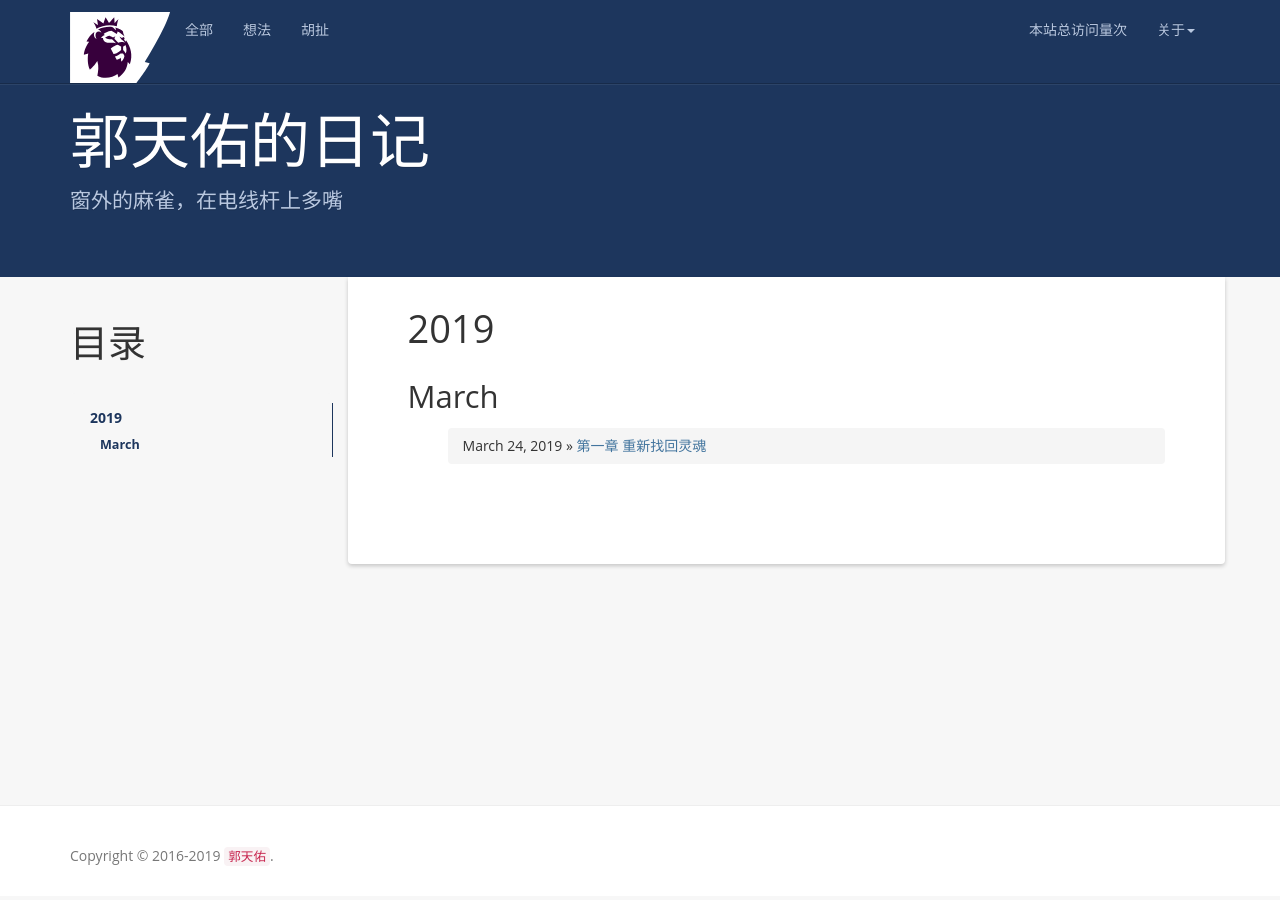
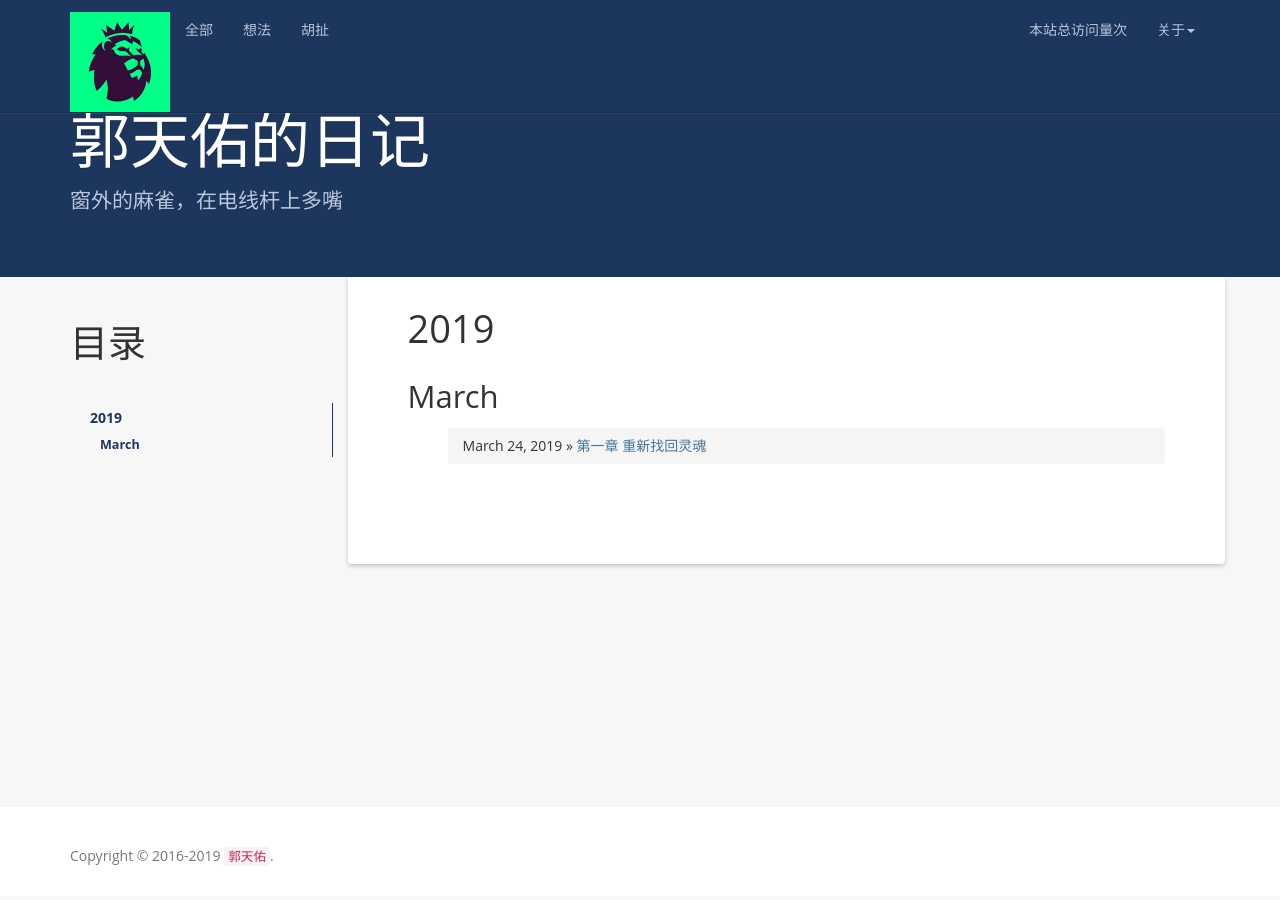
Before and after one commit to Guotykaka/Guotykaka.github.io, a Jekyll site: the page built from index.html, in a window 1280 px wide. Built offline with Jekyll 4.4.1, drawn with Linux system fonts in a browser that asks for light colours; nearby versions of some CDN libraries; a script that is not in the unit is left out; the list of posts is cut into pages by our own code; comment, search, counter and statistics services are not loaded.

Commit message:
logoL.png

```diff
--- a/_includes/header.html
+++ b/_includes/header.html
@@ -7,7 +7,7 @@
         <span class="icon-bar"></span>
       </button>
       <a href="/" class="navbar-brand">
-        <img src="{{ '/styles/images/faclog.svg' | prepend: site.baseurl }}">
+        <img src="{{ '/styles/images/logoL.png' | prepend: site.baseurl }}">
       </a>
     </div>
     <nav class="collapse navbar-collapse bs-navbar-collapse" role="navigation">
```
Also changed, not shown: styles/images/logoL.png (added).
